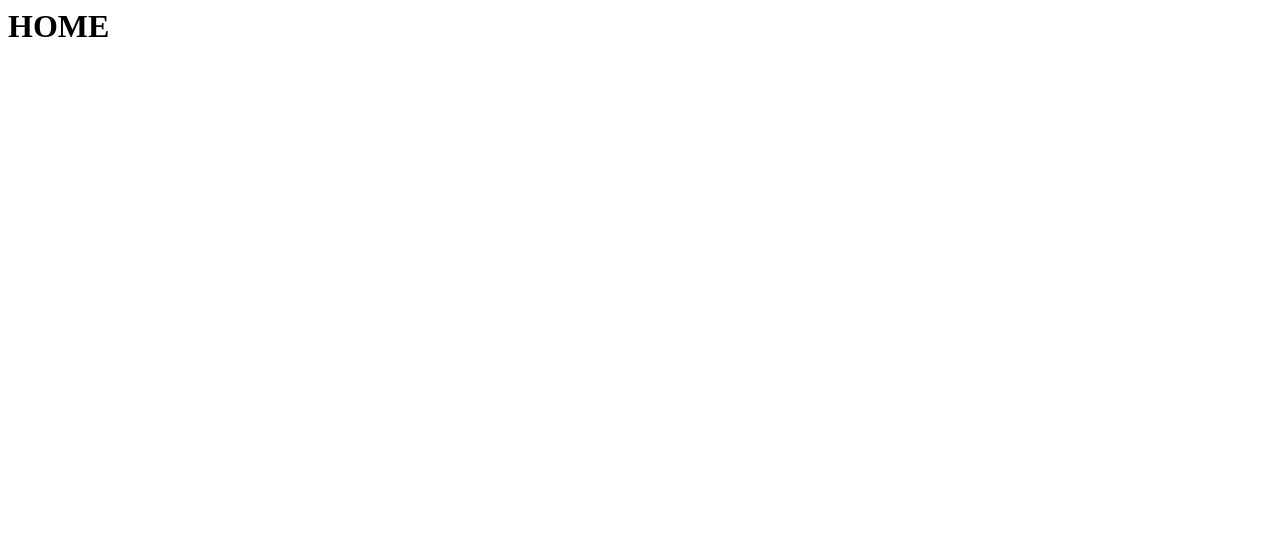
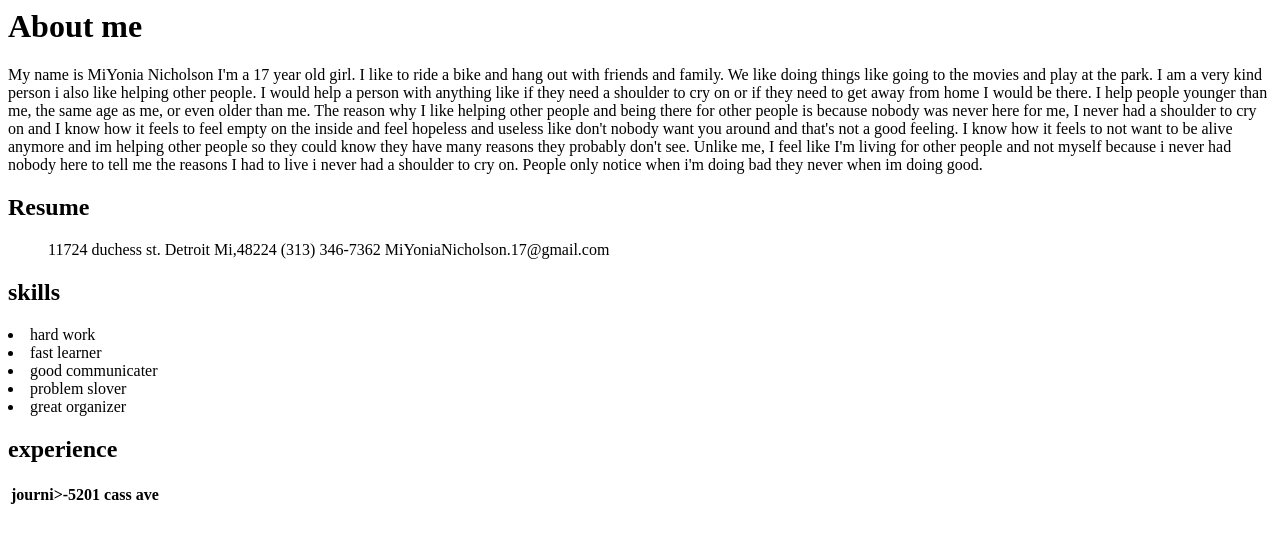
Before and after one commit to miyonia/portfoiliopage, a plain HTML site: page index.html in a window 1280 px wide. Drawn offline with Linux system fonts and the light colour scheme.

Commit message:
first commit

```diff
--- a/index.html
+++ b/index.html
@@ -1,8 +1,49 @@
 <doctype.html>
 <html>
   <head>
+      </heaad>
 <body>
 
 <h1>
-    HOME
-   </h1>
+    About me
+  </h1>
+ <P>
+ My name is MiYonia Nicholson I'm a 17 year old girl. I like to ride a bike and hang out with friends and family. We like doing things like going to the movies and play at the  park. I am a very kind person i also like helping other people. I would help a person with anything like if they need a shoulder to cry on or if they need to get away from home I would be there. I help people younger than me, the same age as me, or even older than me.
+The reason why I like helping other people and being there for other people is because nobody was never here for me, I never had a shoulder to cry on and I know how it feels to feel empty on the inside and feel hopeless and useless like don't nobody want you around and that's not a good feeling. I know how it feels to not want to be alive anymore and im helping other people so they could know they have many reasons they probably don't see. Unlike me, I feel like I'm living for other people and not myself because i never had nobody here to tell me the reasons I had to live i never had a shoulder to cry on. People only notice when i'm doing bad they never when im doing good.
+</p>
+
+<h2>
+Resume
+</h2>
+
+<ol>
+    11724 duchess st.
+    Detroit Mi,48224
+    (313) 346-7362
+    MiYoniaNicholson.17@gmail.com
+</ol>
+
+<h2>
+    skills
+</h2>
+
+  <li>hard work</li>
+  <li> fast learner</li>
+  <li>good communicater</li>
+  <li>problem slover</li>
+  <li>great organizer</li>
+
+  <h2>
+      experience
+  </h2>
+
+  <table>
+      <th>journi>-5201 cass ave</th>
+
+
+
+
+
+
+  </body>
+</html>
```
